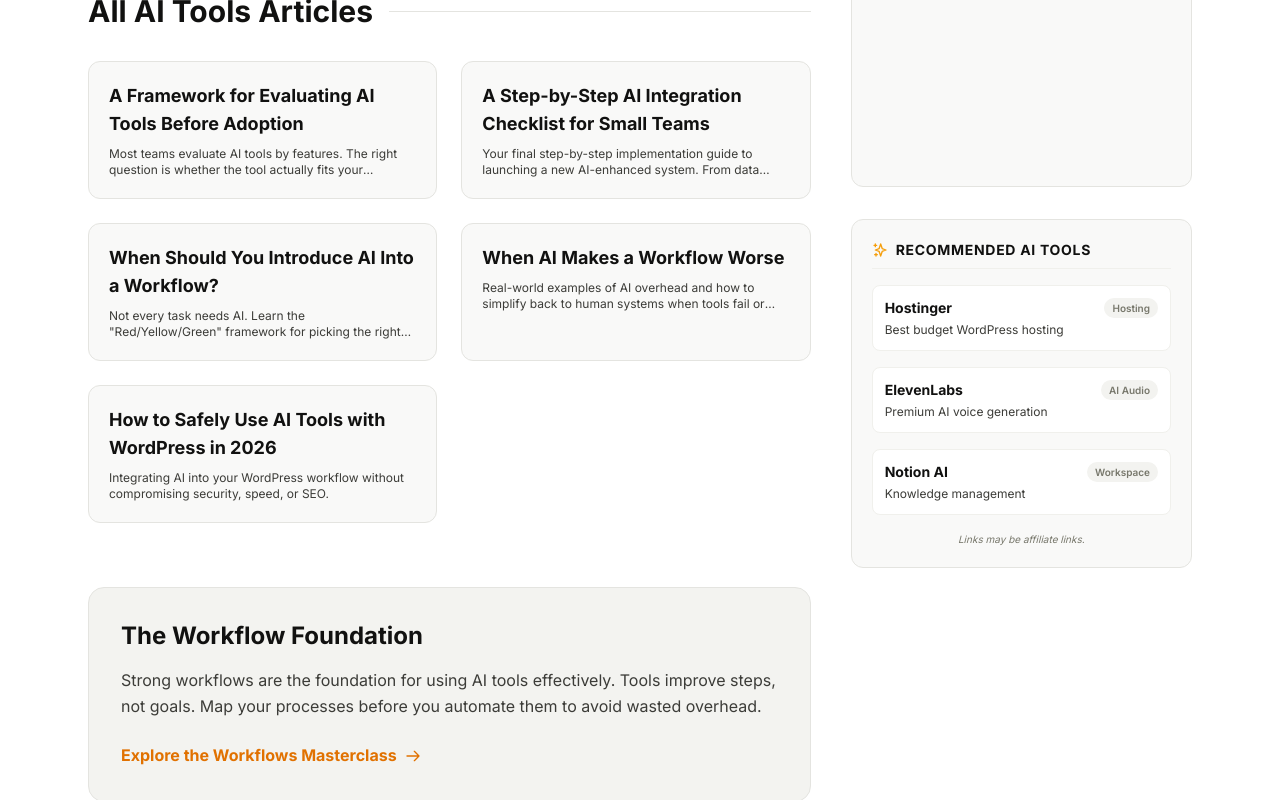
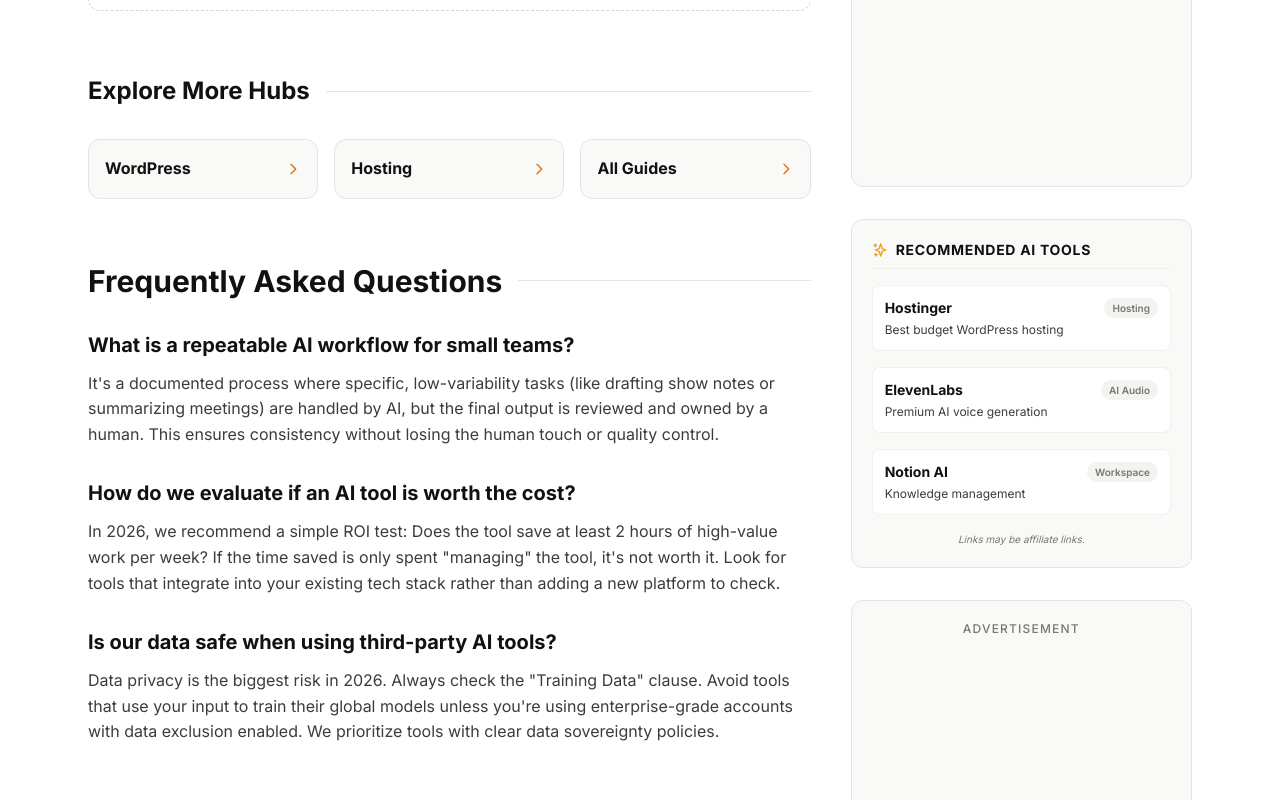
Before and after one commit to okeldijital/hubcentral, a Next.js app: page /ai-tools in a window 1280 px wide. Shown: the part 1700-2500 px from the top of the page. Built offline with nearby package versions, Linux system fonts and the light colour scheme; no server answers.

Commit message:
Optimize AI Tools pillar page for 2026 SEO, traffic, and revenue

```diff
--- a/src/app/ai-tools/page.tsx
+++ b/src/app/ai-tools/page.tsx
@@ -4,6 +4,8 @@ import { siteMetadata } from "@/lib/siteMetadata";
 import { Breadcrumb } from "@/components/Breadcrumb";
 import { Sidebar } from "@/components/Sidebar";
 import { NewsletterForm } from "@/components/NewsletterForm";
+import MidArticleAd from "@/components/MidArticleAd";
+import SidebarAd from "@/components/SidebarAd";
 
 const aiArticles = [
   {
@@ -46,11 +48,11 @@ const aiArticles = [
 export const metadata: Metadata = {
   title: "Practical AI Tools for Small Teams in 2026 | Hub Central",
   description:
-    "Practical AI tools and workflows for small teams in 2026. Safe integration guides, honest reviews, and real-world strategies that deliver ROI — no hype, just what actually works.",
+    "Practical AI tools and safe integration guides for small teams in 2026. Honest reviews, checklists, and workflows that deliver real ROI — no hype, just what actually works.",
   openGraph: {
     title: "Practical AI Tools for Small Teams in 2026 | Hub Central",
     description:
-      "Practical AI tools and workflows for small teams in 2026. Safe integration guides, honest reviews, and real-world strategies that deliver ROI — no hype, just what actually works.",
+      "Practical AI tools and safe integration guides for small teams in 2026. Honest reviews, checklists, and workflows that deliver real ROI — no hype, just what actually works.",
     url: `${siteMetadata.siteUrl}/ai-tools`,
     type: "website",
     images: [
@@ -66,7 +68,7 @@ export const metadata: Metadata = {
     card: "summary_large_image",
     title: "Practical AI Tools for Small Teams in 2026 | Hub Central",
     description:
-      "Practical AI tools and workflows for small teams in 2026. Safe integration guides, honest reviews, and real-world strategies that deliver ROI — no hype, just what actually works.",
+      "Practical AI tools and safe integration guides for small teams in 2026. Honest reviews, checklists, and workflows that deliver real ROI — no hype, just what actually works.",
     images: [`${siteMetadata.siteUrl}/images/ai-tools-2026.jpg`],
   },
 };
@@ -79,7 +81,7 @@ export default function AIToolsHubPage() {
     "@type": "CollectionPage",
     headline: "Practical AI Tools for Small Teams in 2026",
     description:
-      "Clear, no-hype guides on how to safely evaluate, integrate, and use AI tools in your workflows.",
+      "Practical AI tools and safe integration guides for small teams in 2026. Honest reviews, checklists, and workflows that deliver real ROI — no hype, just what actually works.",
     url: pageUrl,
     publisher: {
       "@type": "Organization",
@@ -124,8 +126,7 @@ export default function AIToolsHubPage() {
               Practical AI Tools for Small Teams in 2026
             </h1>
             <p className="mx-auto mb-10 max-w-2xl text-balance text-lg text-amber-100/70 md:text-xl">
-              Clear, no-hype guides on how to safely evaluate, integrate, and use AI tools in your
-              workflows and WordPress sites — without breaking things or losing control.
+              "An AI workflow for small teams is a repeatable process where AI tools automate specific tasks while keeping humans in control of decisions and ownership."
             </p>
             <div className="flex flex-wrap justify-center gap-4">
               <a
@@ -135,7 +136,7 @@ export default function AIToolsHubPage() {
                 Explore AI Guides
               </a>
               <Link
-                href="/workflows-ai-small-teams-2026"
+                href="/workflows"
                 className="rounded-full border border-white/10 bg-white/10 px-8 py-4 text-sm font-bold text-white backdrop-blur-sm transition-colors hover:bg-white/20"
               >
                 Workflows Foundation
@@ -148,7 +149,7 @@ export default function AIToolsHubPage() {
           {/* MAIN CONTENT */}
           <main className="lg:col-span-8">
             {/* FEATURED ARTICLES SECTION */}
-            <section id="ai-guides" className="mb-16">
+            <section id="ai-guides" className="mb-12">
               <div className="mb-8 flex items-center gap-4">
                 <h2 className="text-3xl font-bold text-[var(--text-primary)]">
                   Featured AI Articles
@@ -167,9 +168,9 @@ export default function AIToolsHubPage() {
                       <span className="text-xs font-bold uppercase tracking-widest text-amber-600">
                         {article.category}
                       </span>
-                      <div className="rounded-full bg-[var(--brand-light)] p-2 opacity-0 transition-opacity group-hover:opacity-100">
+                      <div className="rounded-full bg-amber-500/10 p-2 opacity-0 transition-all group-hover:opacity-100">
                         <svg
-                          className="h-4 w-4 text-[var(--brand-text)]"
+                          className="h-4 w-4 text-amber-500"
                           fill="none"
                           viewBox="0 0 24 24"
                           stroke="currentColor"
@@ -197,57 +198,84 @@ export default function AIToolsHubPage() {
               </div>
             </section>
 
-            {/* ALL ARTICLES GRID/LIST SECTION */}
+            {/* MID ARTICLE AD */}
+            <div className="mb-16">
+              <MidArticleAd />
+            </div>
+
+            {/* PILLARS NAVIGATION */}
+            <section className="mb-16">
+              <div className="mb-8 flex items-center gap-4">
+                <h2 className="text-2xl font-bold text-[var(--text-primary)]">
+                  Explore More Hubs
+                </h2>
+                <div className="h-px flex-1 bg-[var(--border)]"></div>
+              </div>
+              <div className="grid grid-cols-1 gap-4 sm:grid-cols-3">
+                <Link
+                  href="/wordpress"
+                  className="group flex items-center justify-between rounded-xl border border-[var(--border)] bg-[var(--surface-1)] p-4 transition-all hover:border-amber-500/50 hover:bg-[var(--surface-2)]"
+                >
+                  <span className="font-bold text-[var(--text-primary)] group-hover:text-amber-500">WordPress</span>
+                  <svg className="h-4 w-4 text-amber-600" fill="none" viewBox="0 0 24 24" stroke="currentColor">
+                    <path strokeLinecap="round" strokeLinejoin="round" strokeWidth={2} d="M9 5l7 7-7 7" />
+                  </svg>
+                </Link>
+                <Link
+                  href="/hosting"
+                  className="group flex items-center justify-between rounded-xl border border-[var(--border)] bg-[var(--surface-1)] p-4 transition-all hover:border-amber-500/50 hover:bg-[var(--surface-2)]"
+                >
+                  <span className="font-bold text-[var(--text-primary)] group-hover:text-amber-500">Hosting</span>
+                  <svg className="h-4 w-4 text-amber-600" fill="none" viewBox="0 0 24 24" stroke="currentColor">
+                    <path strokeLinecap="round" strokeLinejoin="round" strokeWidth={2} d="M9 5l7 7-7 7" />
+                  </svg>
+                </Link>
+                <Link
+                  href="/guides"
+                  className="group flex items-center justify-between rounded-xl border border-[var(--border)] bg-[var(--surface-1)] p-4 transition-all hover:border-amber-500/50 hover:bg-[var(--surface-2)]"
+                >
+                  <span className="font-bold text-[var(--text-primary)] group-hover:text-amber-500">All Guides</span>
+                  <svg className="h-4 w-4 text-amber-600" fill="none" viewBox="0 0 24 24" stroke="currentColor">
+                    <path strokeLinecap="round" strokeLinejoin="round" strokeWidth={2} d="M9 5l7 7-7 7" />
+                  </svg>
+                </Link>
+              </div>
+            </section>
+
+            {/* FAQ SECTION */}
             <section className="mb-16">
               <div className="mb-8 flex items-center gap-4">
                 <h2 className="text-3xl font-bold text-[var(--text-primary)]">
-                  All AI Tools Articles
+                  Frequently Asked Questions
                 </h2>
                 <div className="h-px flex-1 bg-[var(--border)]"></div>
               </div>
-
-              <div className="grid gap-6 sm:grid-cols-2">
-                {aiArticles.map((article) => (
-                  <Link
-                    key={`list-${article.slug}`}
-                    href={`/blog/${article.slug}`}
-                    className="group block rounded-xl border border-[var(--border)] bg-[var(--surface-1)] p-5 transition-colors hover:border-amber-500/30"
-                  >
-                    <h3 className="mb-2 text-lg font-bold text-[var(--text-primary)] transition-colors group-hover:text-amber-500">
-                      {article.title}
-                    </h3>
-                    <p className="line-clamp-2 text-xs text-[var(--text-secondary)]">
-                      {article.summary}
-                    </p>
-                  </Link>
-                ))}
+              <div className="space-y-8">
+                <div>
+                  <h3 className="mb-3 text-xl font-bold text-[var(--text-primary)]">
+                    What is a repeatable AI workflow for small teams?
+                  </h3>
+                  <p className="text-[var(--text-secondary)]">
+                    It's a documented process where specific, low-variability tasks (like drafting show notes or summarizing meetings) are handled by AI, but the final output is reviewed and owned by a human. This ensures consistency without losing the human touch or quality control.
+                  </p>
+                </div>
+                <div>
+                  <h3 className="mb-3 text-xl font-bold text-[var(--text-primary)]">
+                    How do we evaluate if an AI tool is worth the cost?
+                  </h3>
+                  <p className="text-[var(--text-secondary)]">
+                    In 2026, we recommend a simple ROI test: Does the tool save at least 2 hours of high-value work per week? If the time saved is only spent "managing" the tool, it's not worth it. Look for tools that integrate into your existing tech stack rather than adding a new platform to check.
+                  </p>
+                </div>
+                <div>
+                  <h3 className="mb-3 text-xl font-bold text-[var(--text-primary)]">
+                    Is our data safe when using third-party AI tools?
+                  </h3>
+                  <p className="text-[var(--text-secondary)]">
+                    Data privacy is the biggest risk in 2026. Always check the "Training Data" clause. Avoid tools that use your input to train their global models unless you're using enterprise-grade accounts with data exclusion enabled. We prioritize tools with clear data sovereignty policies.
+                  </p>
+                </div>
               </div>
-            </section>
-
-            {/* RELATED WORKFLOWS SECTION */}
-            <section className="mb-16 rounded-2xl border border-[var(--border)] bg-[var(--surface-2)] p-8">
-              <h2 className="mb-4 text-2xl font-bold text-[var(--text-primary)]">
-                The Workflow Foundation
-              </h2>
-              <p className="mb-6 text-[var(--text-secondary)]">
-                Strong workflows are the foundation for using AI tools effectively. Tools improve
-                steps, not goals. Map your processes before you automate them to avoid wasted
-                overhead.
-              </p>
-              <Link
-                href="/workflows-ai-small-teams-2026"
-                className="inline-flex items-center gap-2 font-bold text-amber-600 transition-colors hover:text-amber-700"
-              >
-                Explore the Workflows Masterclass
-                <svg className="h-4 w-4" fill="none" viewBox="0 0 24 24" stroke="currentColor">
-                  <path
-                    strokeLinecap="round"
-                    strokeLinejoin="round"
-                    strokeWidth={2}
-                    d="M14 5l7 7m0 0l-7 7m7-7H3"
-                  />
-                </svg>
-              </Link>
             </section>
 
             {/* NEWSLETTER CTA */}
@@ -266,8 +294,9 @@ export default function AIToolsHubPage() {
 
           {/* SIDEBAR */}
           <aside className="lg:col-span-4">
-            <div className="sticky top-24">
+            <div className="sticky top-24 space-y-8">
               <Sidebar />
+              <SidebarAd />
             </div>
           </aside>
         </div>
```
